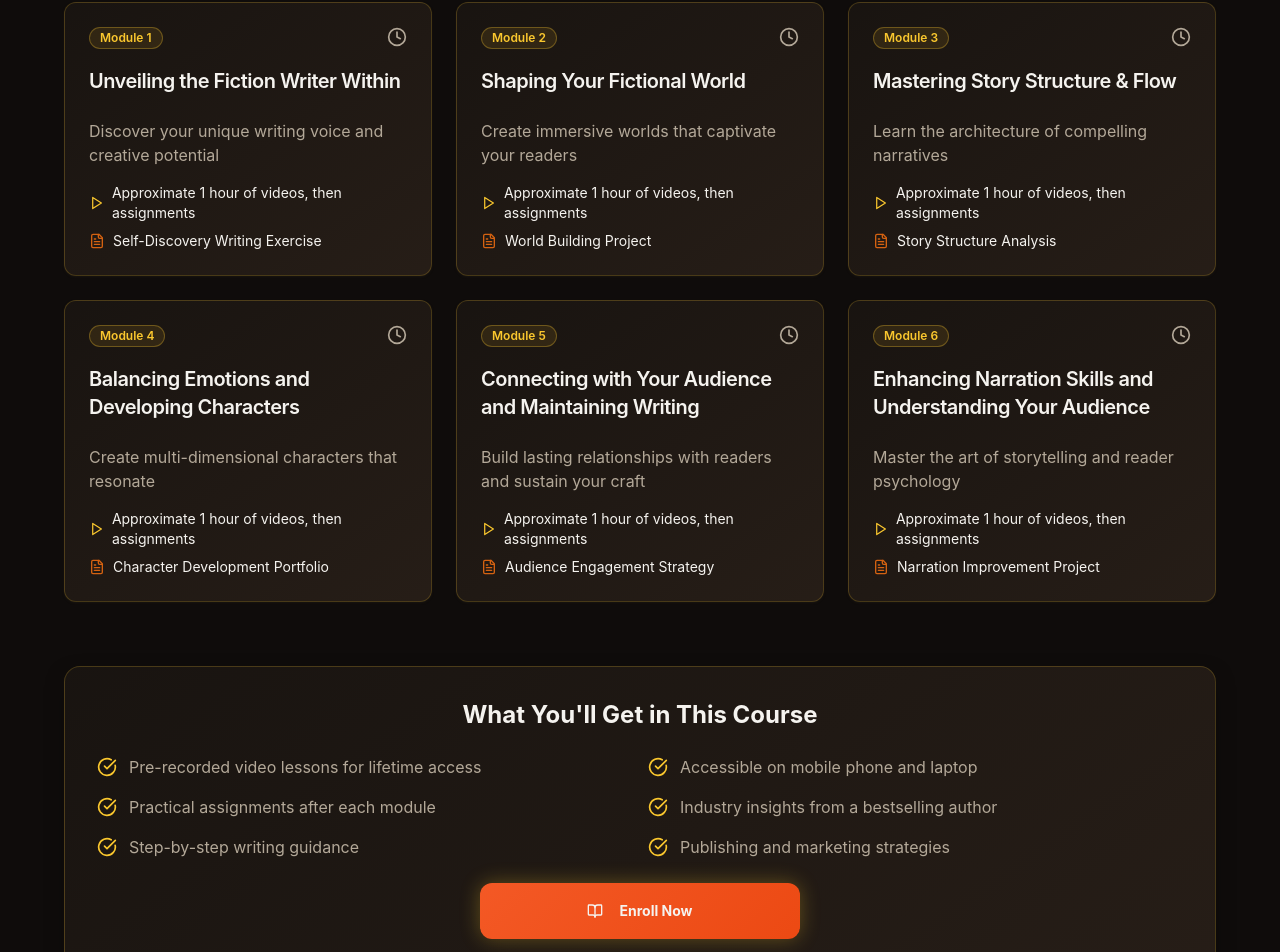
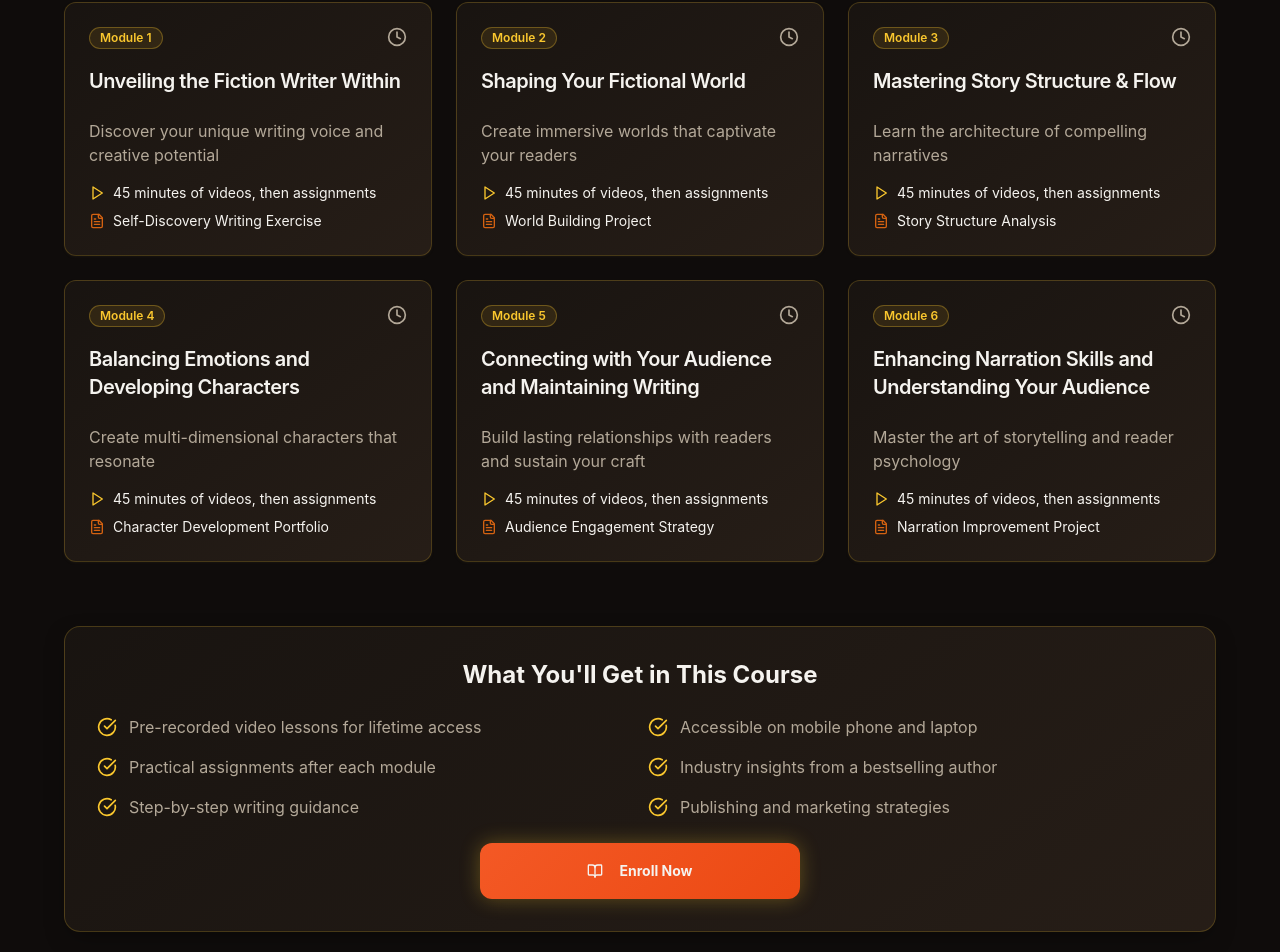
Before and after one commit to shubham-verrma/akshat-ink-launch, a React (Vite) app: page / in a window 1280 px wide. Shown: the part 3136-4088 px from the top of the page. Built offline with nearby package versions, Linux system fonts and the light colour scheme; the HTML template or start-up script is replaced by a standard one.

Commit message:
Update module video duration

```diff
--- a/src/components/CourseDetails.tsx
+++ b/src/components/CourseDetails.tsx
@@ -116,7 +116,7 @@ const CourseDetails = () => {
                   <div className="space-y-2">
                     <div className="flex items-center gap-2 text-sm">
                       <Play className="w-4 h-4 text-primary" />
-                      <span>Approximate 1 hour of videos, then assignments</span>
+                      <span>45 minutes of videos, then assignments</span>
                     </div>
                     <div className="flex items-center gap-2 text-sm">
                       <FileText className="w-4 h-4 text-secondary" />
```
